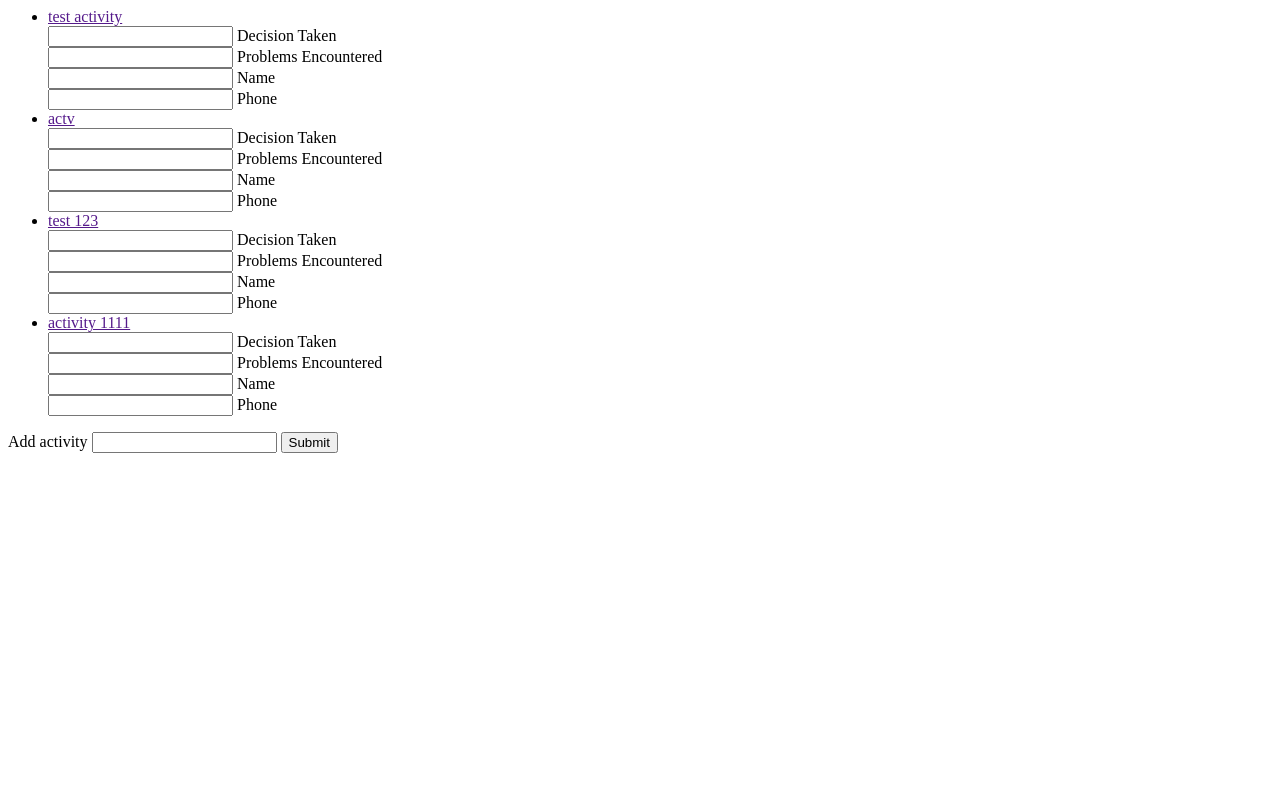
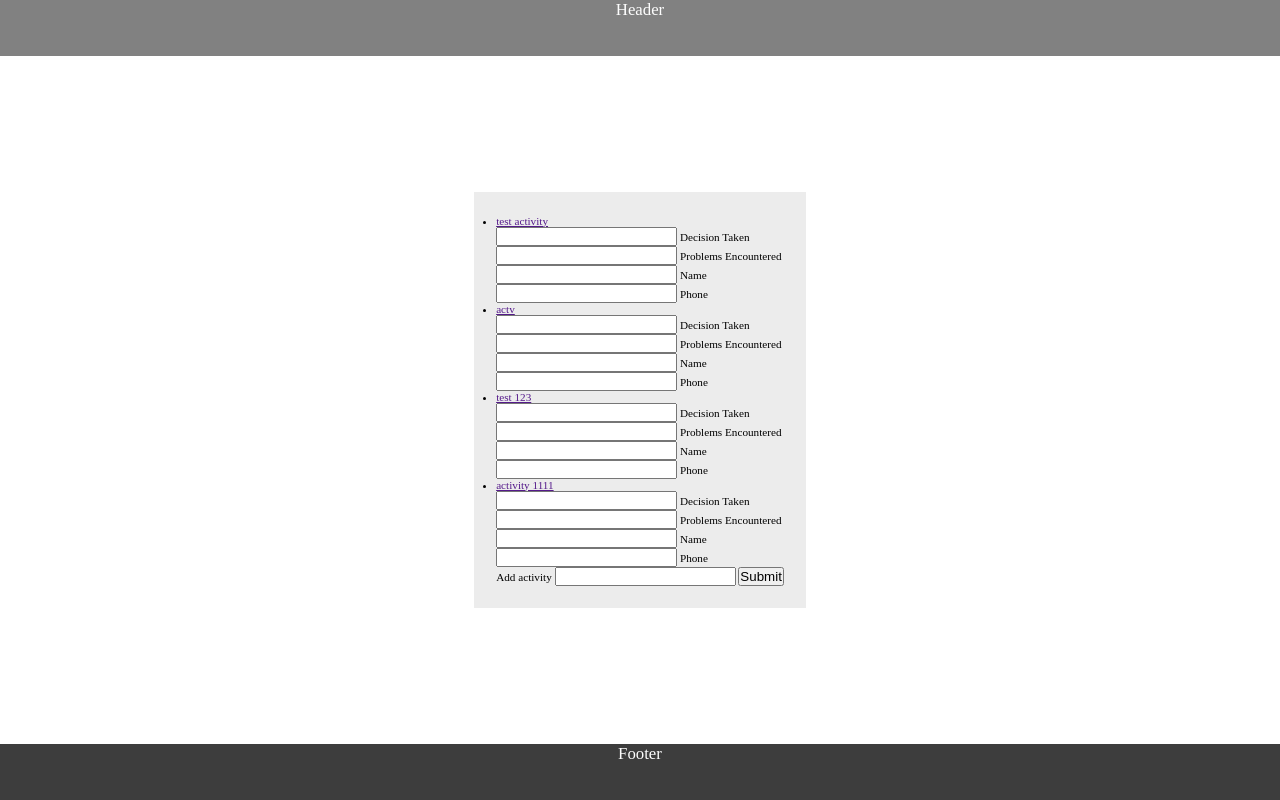
Before and after one commit to Decha777/AAUCMS, a Django app: page /tasks in a window 1280 px wide. Run offline with Django 3.2, Linux system fonts and the light colour scheme; data comes from the database, SQL or seed files in the repository.

Commit message:
Enhanced the templates and url

```diff
--- a/AAUCMS/urls.py
+++ b/AAUCMS/urls.py
@@ -14,10 +14,10 @@ Including another URLconf
     2. Add a URL to urlpatterns:  path('blog/', include('blog.urls'))
 """
 from django.contrib import admin
-from django.urls import path
+from django.urls import path, include
 from Report import views
 
 urlpatterns = [
     path('admin/', admin.site.urls),
-    path('tasks', views.list_activities)
+    path('', include('Report.urls', namespace='report'))
 ]
--- /dev/null
+++ b/Report/static/Report/style.css
@@ -0,0 +1,54 @@
+* {
+  margin: 0;
+  padding: 0;
+}
+html {
+  margin: 0;
+  padding: 0;
+  box-sizing: border-box;
+  font-size: 70%;
+}
+
+body {
+  height: 100vh;
+}
+
+.layout-grid {
+  display: grid;
+  grid-template-areas: "header" "main" "footer";
+  grid-template-columns: 1fr;
+  grid-template-rows: 5rem 1fr 5rem;
+  height: 100%;
+
+  justify-content: center;
+  align-items: center;
+}
+
+.myHeader {
+  grid-area: header;
+  background: #818181;
+  color: #fdfdfd;
+  font-size: 1.5rem;
+  text-transform: capitalize;
+  height: 100%;
+  text-align: center;
+}
+
+.myMain {
+  grid-area: main;
+  background: #ececec;
+  justify-self: center;
+  width: fit-content;
+  margin: 2rem 1rem;
+  padding: 2rem;
+}
+
+.myFooter {
+  grid-area: footer;
+  background: #3d3d3d;
+  color: #fdfdfd;
+  font-size: 1.5rem;
+  text-transform: capitalize;
+  height: 100%;
+  text-align: center;
+}
--- /dev/null
+++ b/Report/templates/base.html
@@ -0,0 +1,20 @@
+<!DOCTYPE html>
+{% load static %}
+<html lang="en">
+  <head>
+    <meta charset="UTF-8" />
+    <meta name="viewport" content="width=device-width, initial-scale=1.0" />
+    <title>AAUCMS {% block title %} {% endblock title %}</title>
+    <link rel="stylesheet" href="{% static 'Report/style.css' %}" />
+  </head>
+  <body>
+    <div class="layout-grid">
+      <header class="myHeader">Header</header>
+      <main class="myMain">{% block content %}
+
+
+        {% endblock %}</main>
+      <footer class="myFooter">Footer</footer>
+    </div>
+  </body>
+</html>
--- /dev/null
+++ b/Report/urls.py
@@ -0,0 +1,8 @@
+from django.urls import path, include
+from Report import views
+
+app_name = 'Report'
+
+urlpatterns = [
+    path('tasks', views.list_activities, name='activity')
+]
```
Also changed, not shown: AAUCMS/settings.py (+7 -1 lines), Report/templates/index.html (+20 -10 lines).
